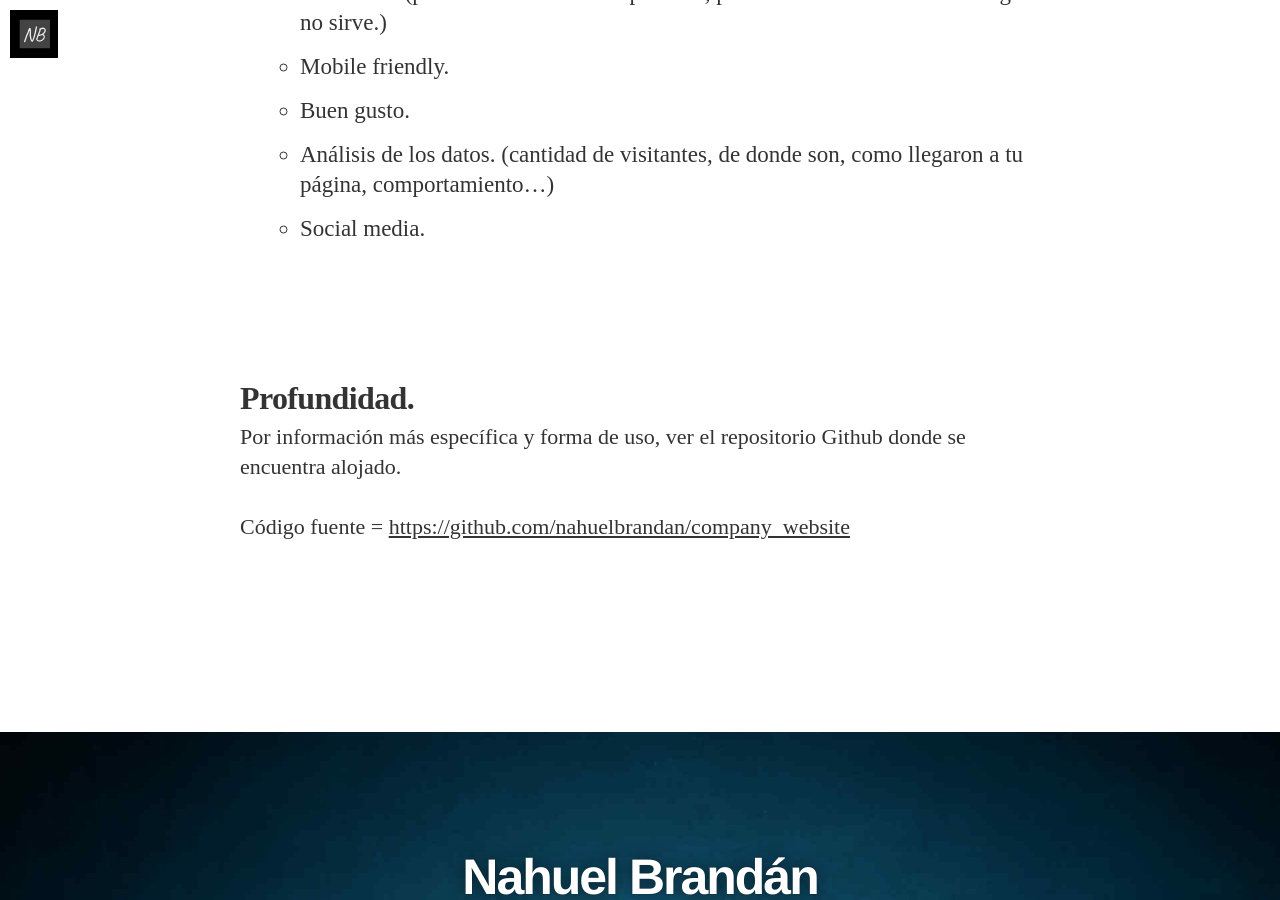
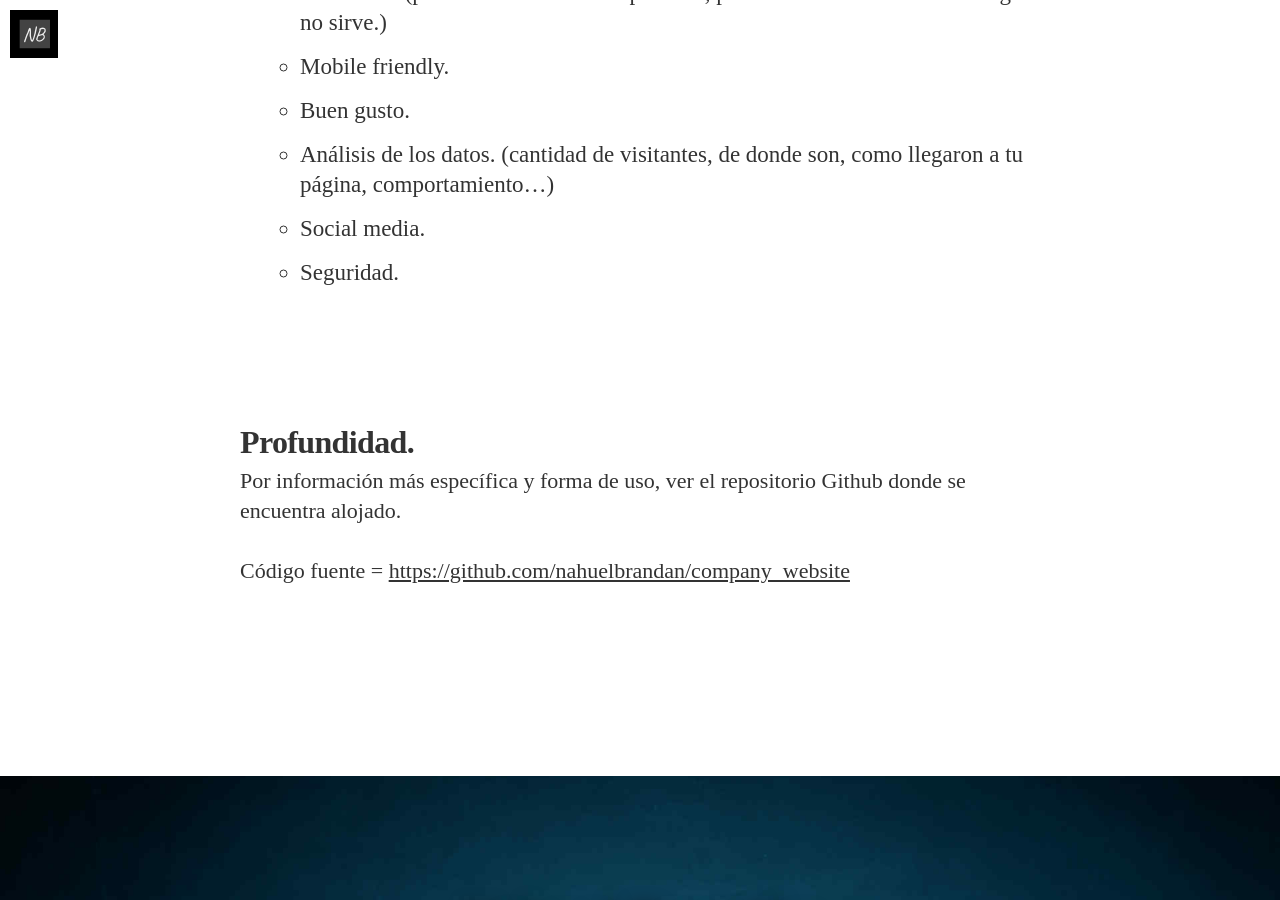
Before and after one commit to nahuelbrandan/nahuelbrandan.github.io, a Jekyll site: the page built from _posts/2019-02-22-pagina-web-empresarial-con-venta-de-productos-y-servicios.md, in a window 1280 px wide and 900 px high, scrolled down 4487 px. Built offline with Jekyll 4.4.1, drawn with Linux system fonts in a browser that asks for light colours; nearby versions of some CDN libraries; some web fonts are replaced; comment, search, counter and statistics services are not loaded.

Commit message:
prqueño agregado

```diff
--- a/_posts/2019-02-22-pagina-web-empresarial-con-venta-de-productos-y-servicios.md
+++ b/_posts/2019-02-22-pagina-web-empresarial-con-venta-de-productos-y-servicios.md
@@ -60,6 +60,7 @@ Si bien está desarrollado para una empresa en particular, haciendo las modifica
     -   Buen gusto.
     -   Análisis de los datos. (cantidad de visitantes, de donde son, como llegaron a tu página, comportamiento...)
     -   Social media.
+    -   Seguridad.
 
 ## Profundidad.
 
```
